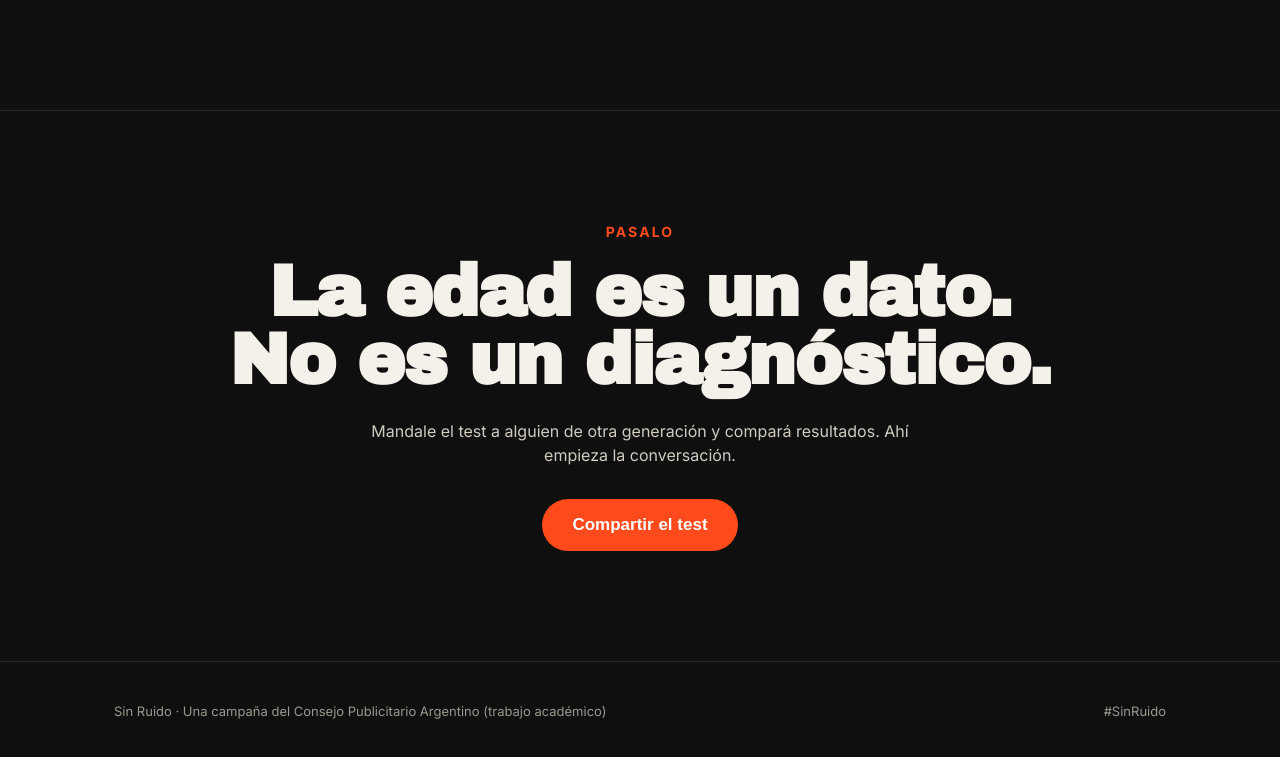
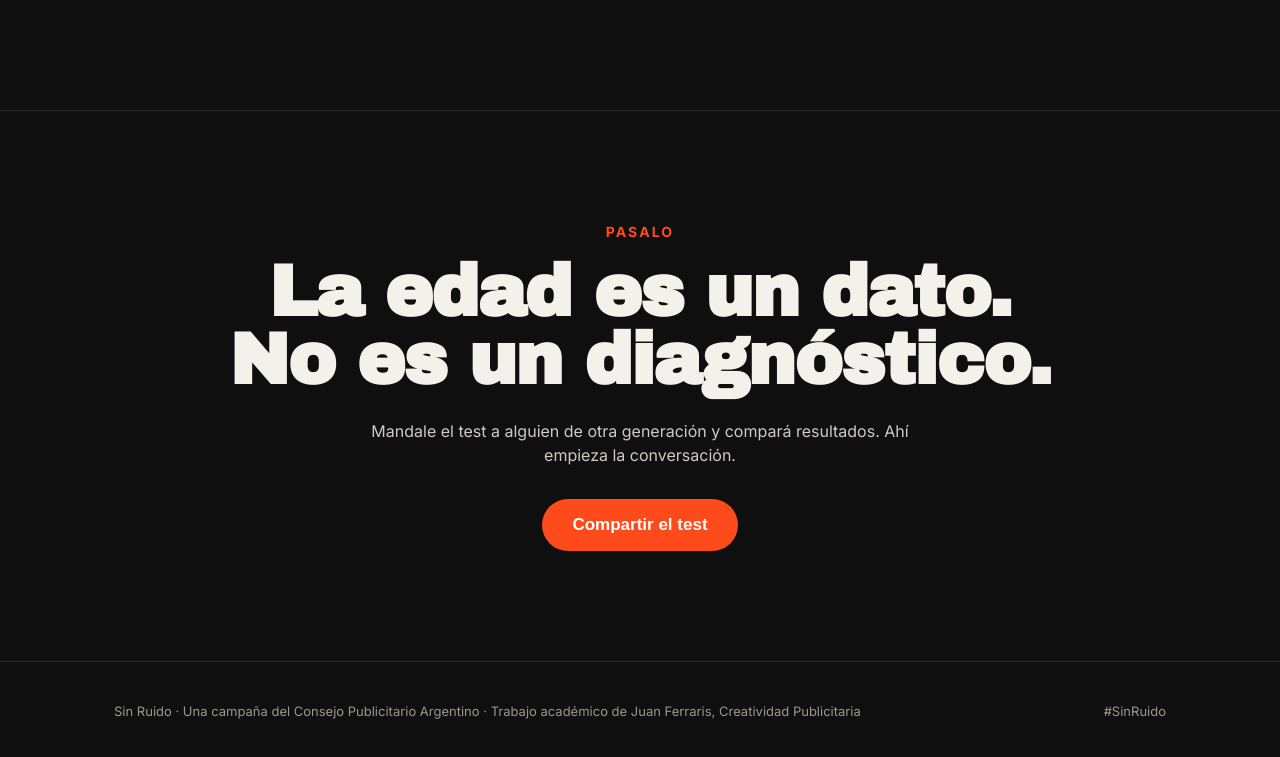
Before and after one commit to Jachopi/sinruido, a plain HTML site: page index.html in a window 1280 px wide. Shown: the part 3267-4024 px from the top of the page. Drawn offline with Linux system fonts and the light colour scheme; animation ran at ten frames a second.

Commit message:
Update footer text with additional details

```diff
--- a/index.html
+++ b/index.html
@@ -208,7 +208,7 @@
 
 <footer>
   <div class="wrap">
-    <span>Sin Ruido · Una campaña del Consejo Publicitario Argentino (trabajo académico)</span>
+    <span>Sin Ruido · Una campaña del Consejo Publicitario Argentino · Trabajo académico de Juan Ferraris, Creatividad Publicitaria</span>
     <span>#SinRuido</span>
   </div>
 </footer>
```
